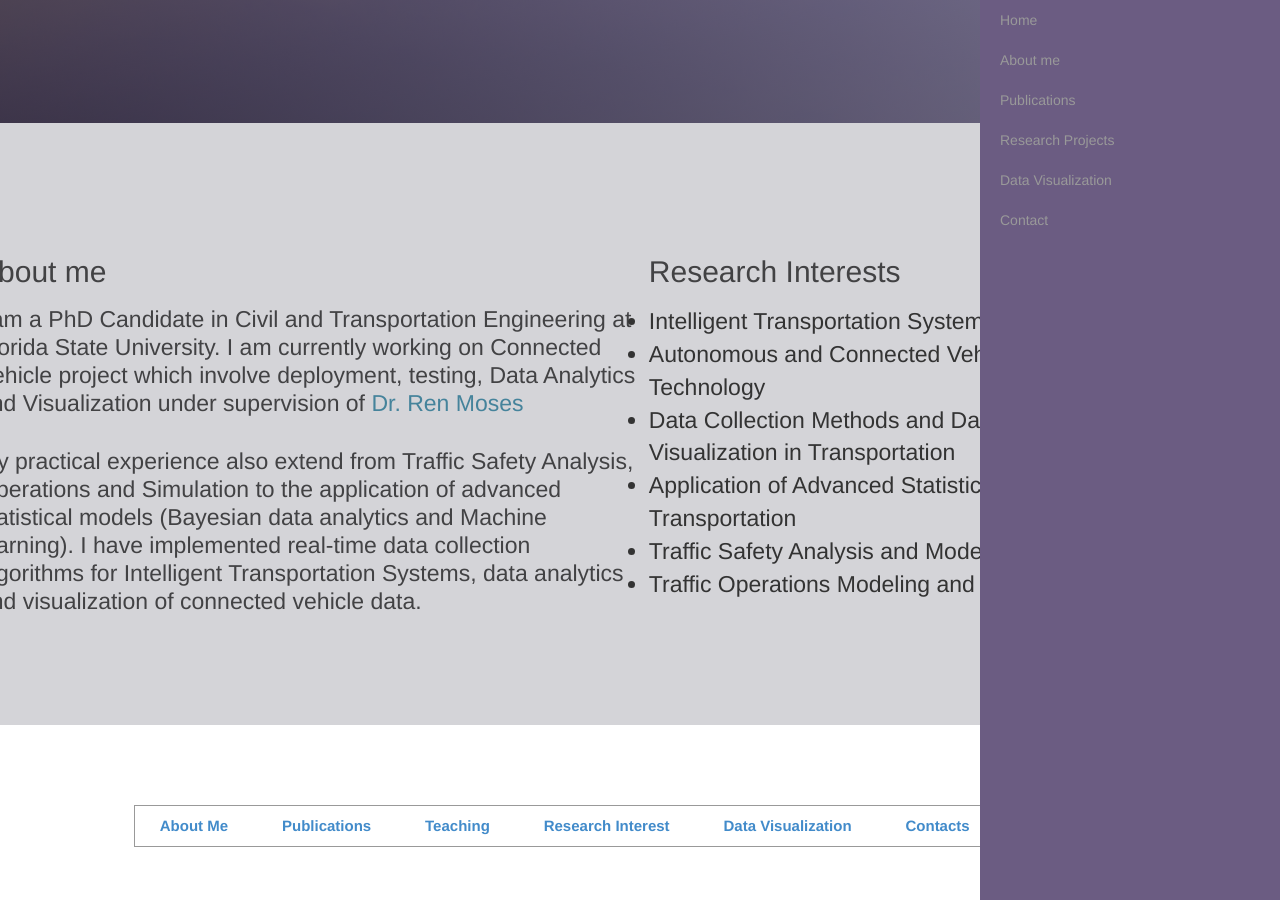
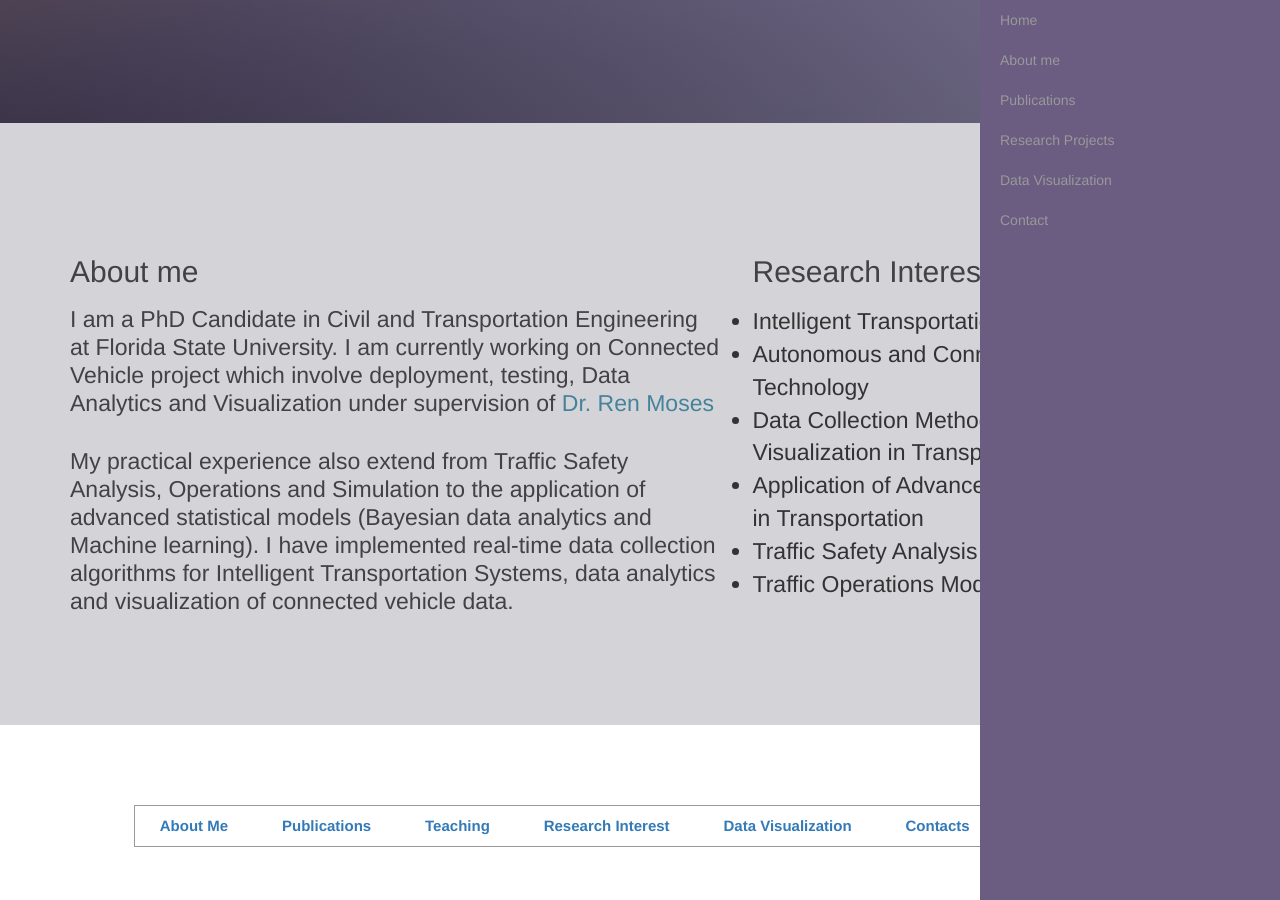
Before and after one commit to ekidando/Kidando, a Jekyll site: the page index.html, which Jekyll copies as it is, in a window 1280 px wide and 900 px high, scrolled down 660 px. Built offline with Jekyll 4.4.1, drawn with Linux system fonts in a browser that asks for light colours; some web fonts are replaced.

Commit message:
Update index.html

```diff
--- a/index.html
+++ b/index.html
@@ -8,7 +8,7 @@
 <link rel="stylesheet" href="responsive.css">
 <link rel="stylesheet" href="stylish.css">
 
-<link rel="stylesheet" href="bootstrap.min.css">
+<link rel="stylesheet" href="https://maxcdn.bootstrapcdn.com/bootstrap/3.3.7/css/bootstrap.min.css">
 
 
 
```
